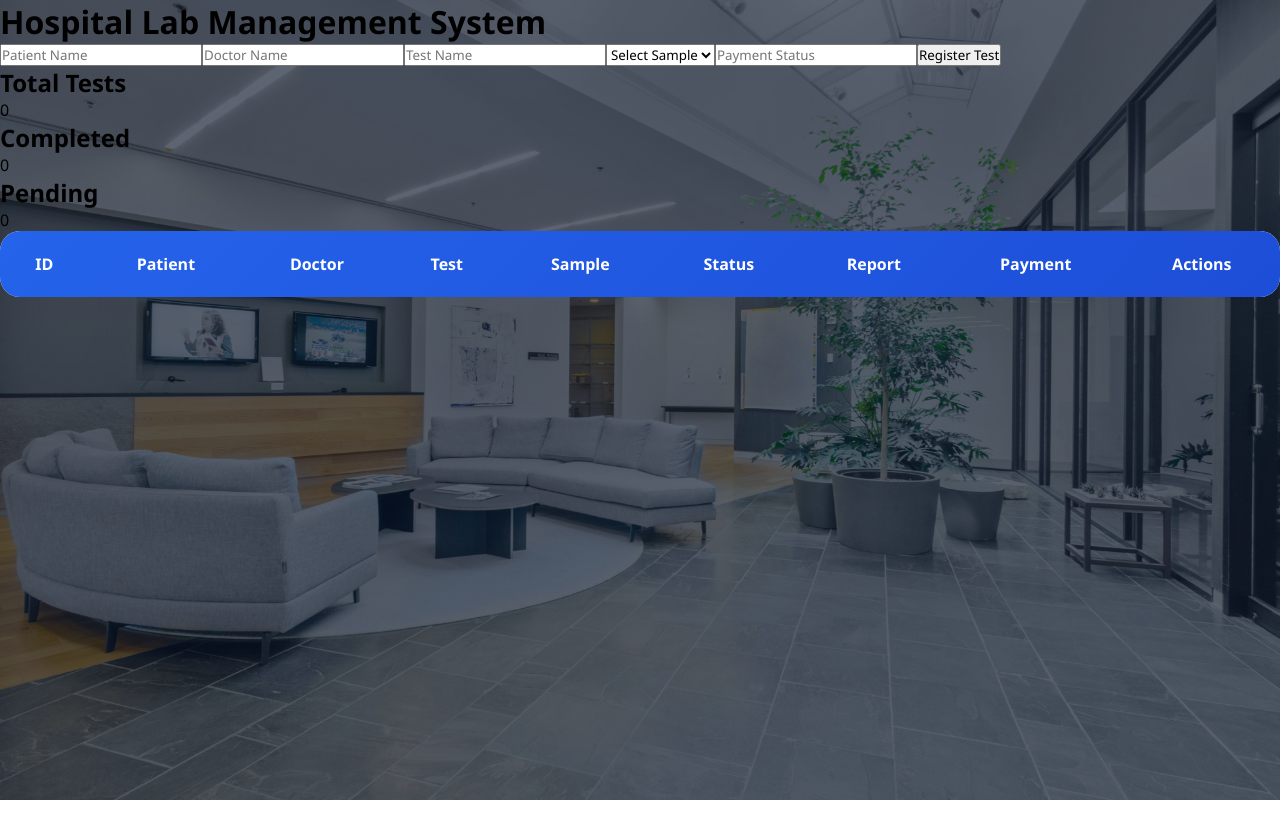
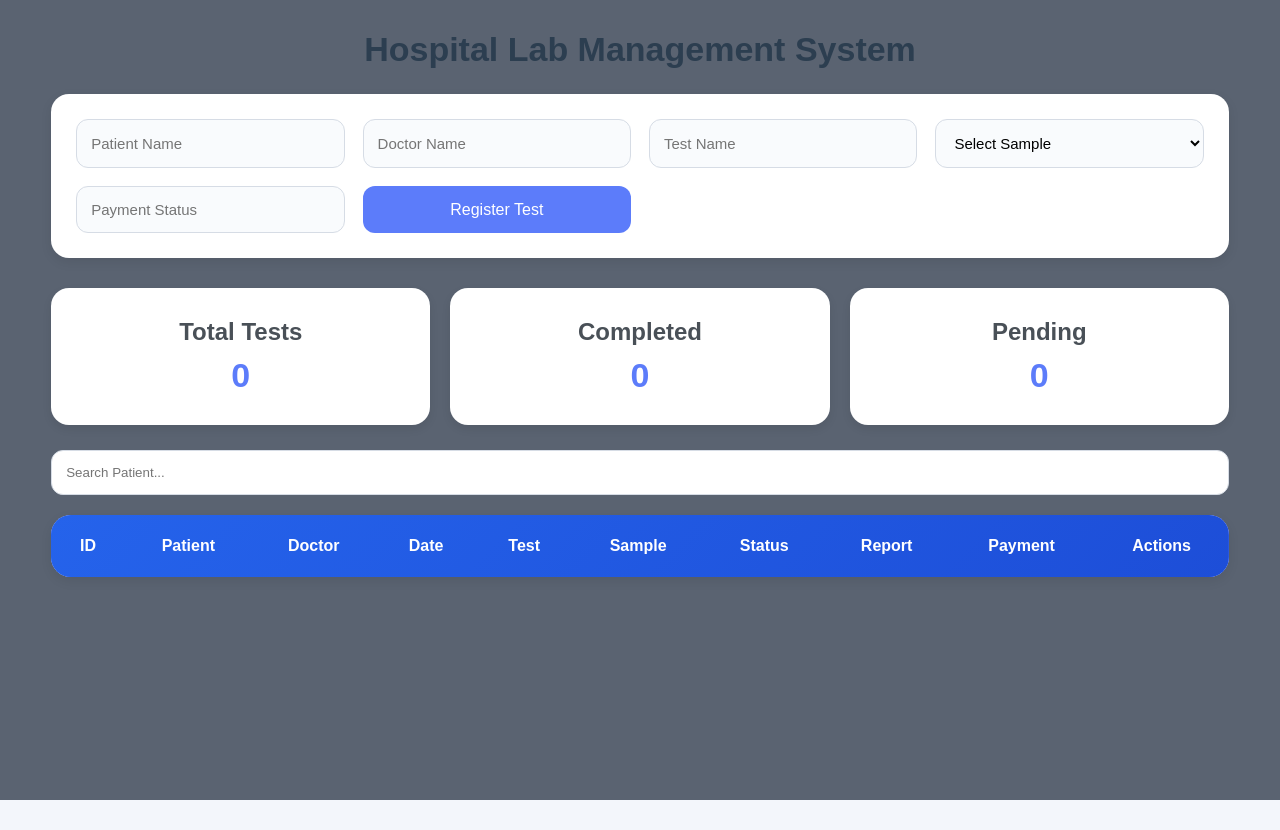
Before and after one commit to codewithManishaGautam/Hospital-Management-System-Internship-Group-Project, a React (Create React App) app in the folder frontend/: page /lab in a window 1280 px wide. Before the commit the page ends 800 px from the top, so only its background shows below. Built offline with nearby package versions, Linux system fonts and the light colour scheme.

Commit message:
Updated lab management module UI

```diff
--- a/frontend/src/pages/Lab.jsx
+++ b/frontend/src/pages/Lab.jsx
@@ -8,6 +8,7 @@ import "./lab.css";
 
 function Lab() {
   const [tests, setTests] = useState([]);
+  const [search, setSearch] = useState("");
 
   const [formData, setFormData] = useState({
     patient: "",
@@ -75,6 +76,21 @@ function Lab() {
 
     setTests(updated);
   };
+
+  const deleteTest = (id) => {
+  const updated = tests.filter(
+    (item) => item.id !== id
+  );
+
+  setTests(updated);
+};
+
+
+  const filteredTests = tests.filter((item) =>
+  item.patient
+    .toLowerCase()
+    .includes(search.toLowerCase())
+);
 
   return (
     <div className="container">
@@ -163,6 +179,19 @@ function Lab() {
         </div>
       </div>
 
+
+            <div className="search-box">
+  <input
+    type="text"
+    placeholder="Search Patient..."
+    value={search}
+    onChange={(e) =>
+      setSearch(e.target.value)
+    }
+  />
+</div>
+
+
       {/* Table */}
 
       <table>
@@ -171,6 +200,7 @@ function Lab() {
             <th>ID</th>
             <th>Patient</th>
             <th>Doctor</th>
+            <th>Date</th>
             <th>Test</th>
             <th>Sample</th>
             <th>Status</th>
@@ -181,11 +211,12 @@ function Lab() {
         </thead>
 
         <tbody>
-          {tests.map((item) => (
+              {filteredTests.map((item) => (
             <tr key={item.id}>
               <td>{item.id}</td>
               <td>{item.patient}</td>
               <td>{item.doctor}</td>
+              <td>{item.date}</td>
               <td>{item.test}</td>
               <td>{item.sample}</td>
               <td>{item.status}</td>
@@ -214,6 +245,15 @@ function Lab() {
       Complete
     </button>
   )}
+
+  <button
+    className="delete-btn"
+    onClick={() =>
+      deleteTest(item.id)
+    }
+  >
+    Delete
+  </button>
 </td>
             </tr>
           ))}
--- a/frontend/src/pages/lab.css
+++ b/frontend/src/pages/lab.css
@@ -0,0 +1,217 @@
+* {
+  margin: 0;
+  padding: 0;
+  box-sizing: border-box;
+}
+
+body {
+  background: #f3f6fb;
+  font-family: Arial, sans-serif;
+}
+
+.container {
+  width: 92%;
+  max-width: 1300px;
+  margin: 30px auto;
+}
+
+/* Heading */
+
+h1 {
+  text-align: center;
+  color: #2c3e50;
+  margin-bottom: 25px;
+  font-size: 34px;
+}
+
+/* Form */
+
+.form-box {
+  background: #ffffff;
+  border-radius: 18px;
+  padding: 25px;
+  box-shadow: 0 4px 12px
+    rgba(0, 0, 0, 0.08);
+
+  display: grid;
+  grid-template-columns:
+    repeat(auto-fit, minmax(250px, 1fr));
+
+  gap: 18px;
+  margin-bottom: 30px;
+}
+
+.form-box input,
+.form-box select {
+  padding: 14px;
+  border: 1px solid #d6dce5;
+  border-radius: 12px;
+  background: #f9fbfd;
+  outline: none;
+  font-size: 15px;
+  transition: 0.3s;
+}
+
+.form-box input:focus,
+.form-box select:focus {
+  border-color: #5c7cfa;
+  background: white;
+}
+
+/* Register Button */
+
+.form-box button {
+  background: #5c7cfa;
+  color: white;
+  border: none;
+  border-radius: 12px;
+  cursor: pointer;
+  font-size: 16px;
+  transition: 0.3s;
+}
+
+.form-box button:hover {
+  background: #4c6ef5;
+}
+
+/* Dashboard Cards */
+
+.cards {
+  display: flex;
+  gap: 20px;
+  margin-bottom: 25px;
+  flex-wrap: wrap;
+}
+
+.card {
+  flex: 1;
+  min-width: 250px;
+  background: white;
+  border-radius: 18px;
+  padding: 30px;
+  text-align: center;
+  box-shadow: 0 4px 10px
+    rgba(0, 0, 0, 0.08);
+}
+
+.card h2 {
+  color: #495057;
+  margin-bottom: 10px;
+}
+
+.card p {
+  color: #5c7cfa;
+  font-size: 34px;
+  font-weight: bold;
+}
+
+/* Search */
+
+.search-box {
+  margin-bottom: 20px;
+}
+
+.search-box input {
+  width: 100%;
+  padding: 14px;
+  border-radius: 12px;
+  border: 1px solid #d6dce5;
+  outline: none;
+  background: white;
+}
+
+/* Table */
+
+table {
+  width: 100%;
+  border-collapse: collapse;
+  background: white;
+  border-radius: 18px;
+  overflow: hidden;
+  box-shadow: 0 4px 12px
+    rgba(0,0,0,0.08);
+}
+
+thead {
+  background: #5c7cfa;
+  color: white;
+}
+
+th,
+td {
+  padding: 16px;
+  text-align: center;
+}
+
+tbody tr {
+  border-bottom: 1px solid #edf2f7;
+}
+
+tbody tr:hover {
+  background: #f8f9ff;
+}
+
+/* Status */
+
+.pending {
+  background: #ffd43b;
+  color: #333;
+  padding: 6px 12px;
+  border-radius: 20px;
+}
+
+.processing {
+  background: #74c0fc;
+  color: white;
+  padding: 6px 12px;
+  border-radius: 20px;
+}
+
+.completed {
+  background: #69db7c;
+  color: white;
+  padding: 6px 12px;
+  border-radius: 20px;
+}
+
+/* Buttons */
+
+.process-btn,
+.complete-btn,
+.delete-btn {
+  border: none;
+  padding: 8px 14px;
+  border-radius: 10px;
+  color: white;
+  cursor: pointer;
+  margin: 3px;
+}
+
+.process-btn {
+  background: #fab005;
+}
+
+.complete-btn {
+  background: #40c057;
+}
+
+.delete-btn {
+  background: #fa5252;
+}
+
+/* Responsive */
+
+@media (max-width: 768px) {
+  .cards {
+    flex-direction: column;
+  }
+
+  table {
+    display: block;
+    overflow-x: auto;
+  }
+
+  h1 {
+    font-size: 28px;
+  }
+}
```
Lines whose indentation alone changed are shown as unchanged.
